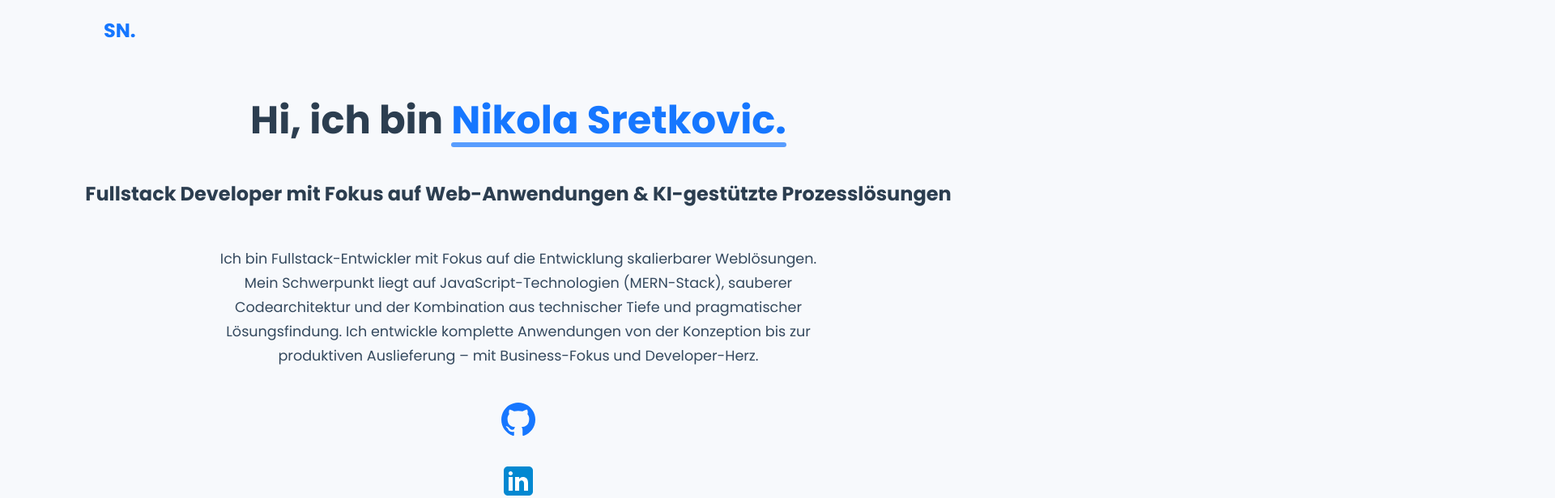
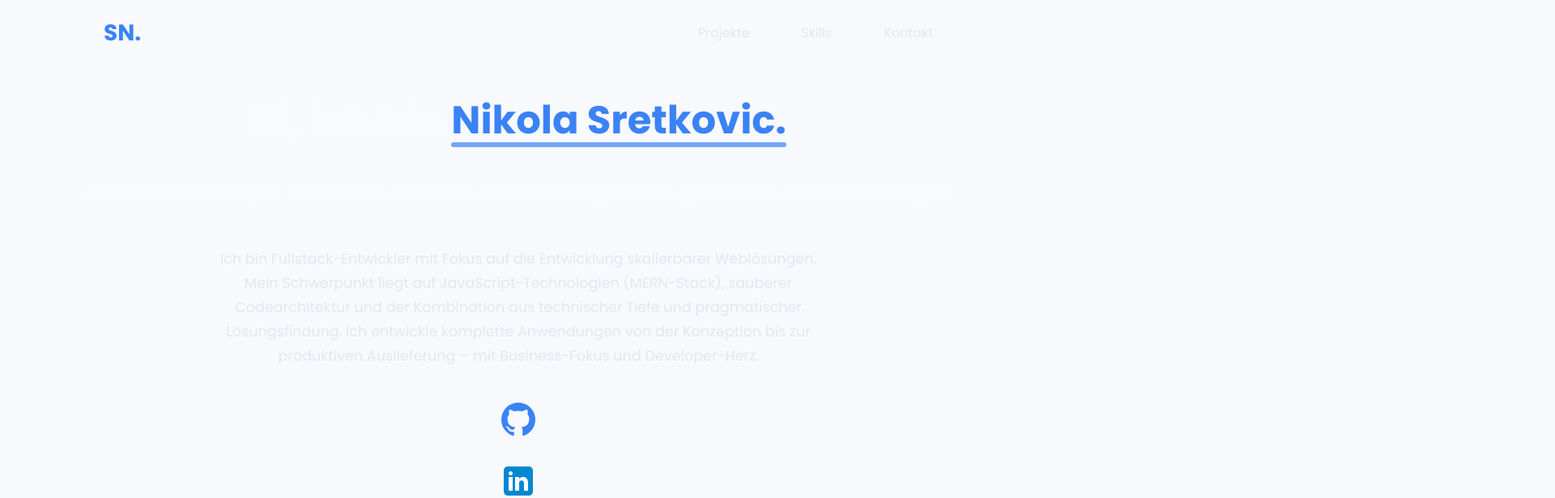
Before and after one commit to NikolaSretko/React_Landingpage, a React (Vite) app: page / in a window 1280 px wide. Shown: the top 616 px of the page at 81% size, 1920 px wide, since content can reach past the window. Built offline with nearby package versions, Linux system fonts and the light colour scheme.

Commit message:
quickfixlayout

```diff
--- a/src/components/header/Nav.jsx
+++ b/src/components/header/Nav.jsx
@@ -1,19 +1,101 @@
 
-import './Nav.scss'
+import { useEffect, useState } from 'react';
+import Dark from '../../assets/svg/Dark';
+import './Nav.scss';
 
-const Nav = () => {
+const Nav = ({ setzeDenLightModus }) => {
+    const [activeSection, setActiveSection] = useState('home');
+    const [scrolled, setScrolled] = useState(false);
 
+    const toggleLightMode = () => {
+        setzeDenLightModus(state => !state);
+    };
+
+    useEffect(() => {
+        const handleScroll = () => {
+            // Update navbar style when scrolled
+            if (window.scrollY > 100) {
+                setScrolled(true);
+            } else {
+                setScrolled(false);
+            }
+
+            // Update active section based on scroll position
+            const sections = ['home', 'projects', 'skills', 'contact'];
+            const scrollPosition = window.scrollY + 300;
+
+            for (const section of sections) {
+                const element = document.getElementById(section);
+                if (element) {
+                    const offsetTop = element.offsetTop;
+                    const height = element.offsetHeight;
+
+                    if (scrollPosition >= offsetTop && scrollPosition < offsetTop + height) {
+                        setActiveSection(section);
+                        break;
+                    }
+                }
+            }
+        };
+
+        window.addEventListener('scroll', handleScroll);
+        return () => window.removeEventListener('scroll', handleScroll);
+    }, []);
+
+    const scrollToSection = (sectionId) => {
+        const element = document.getElementById(sectionId);
+        if (element) {
+            window.scrollTo({
+                top: element.offsetTop - 100,
+                behavior: 'smooth'
+            });
+        }
+    };
 
     return(
-        <nav className='navbar'>
-            <a href="#">SN.</a>
-            <ul>
-                <div >
-                </div>
+        <nav className={`navbar ${scrolled ? 'scrolled' : ''}`}>
+            <a href="#" onClick={() => scrollToSection('home')} className="logo">SN.</a>
+            <ul className="nav-links">
+                <li>
+                    <a
+                        href="#projects"
+                        onClick={(e) => {
+                            e.preventDefault();
+                            scrollToSection('projects');
+                        }}
+                        className={activeSection === 'projects' ? 'active' : ''}
+                    >
+                        Projekte
+                    </a>
+                </li>
+                <li>
+                    <a
+                        href="#skills"
+                        onClick={(e) => {
+                            e.preventDefault();
+                            scrollToSection('skills');
+                        }}
+                        className={activeSection === 'skills' ? 'active' : ''}
+                    >
+                        Skills
+                    </a>
+                </li>
+                <li>
+                    <a
+                        href="#contact"
+                        onClick={(e) => {
+                            e.preventDefault();
+                            scrollToSection('contact');
+                        }}
+                        className={activeSection === 'contact' ? 'active' : ''}
+                    >
+                        Kontakt
+                    </a>
+                </li>
+
             </ul>
         </nav>
     );
-}
-
+};
 
 export default Nav;
--- a/src/components/header/Nav.scss
+++ b/src/components/header/Nav.scss
@@ -0,0 +1,113 @@
+.navbar {
+  display: flex;
+  justify-content: space-between;
+  align-items: center;
+  padding: 1.5rem 5%;
+  position: fixed;
+  top: 0;
+  left: 0;
+  width: 90%;
+  z-index: 1000;
+  transition: all 0.3s ease;
+
+  &.scrolled {
+    background-color: var(--card-bg);
+    box-shadow: 0 4px 20px rgba(0, 0, 0, 0.08);
+    padding: 1rem 5%;
+  }
+
+  .logo {
+    font-size: 1.75rem;
+    font-weight: 700;
+    color: var(--primary-color);
+    text-decoration: none;
+    transition: all 0.3s ease;
+
+    &:hover {
+      transform: translateY(-2px);
+    }
+  }
+
+  .nav-links {
+    display: flex;
+    align-items: center;
+    list-style: none;
+    margin: 0;
+    padding: 0;
+
+    li {
+      margin-left: 2.5rem;
+
+      a {
+        font-size: 1rem;
+        text-decoration: none;
+        color: var(--text-color);
+        position: relative;
+        transition: all 0.3s ease;
+        font-weight: 500;
+        padding-bottom: 5px;
+
+        &:hover {
+          color: var(--primary-color);
+        }
+
+        &::after {
+          content: '';
+          position: absolute;
+          bottom: 0;
+          left: 0;
+          width: 0;
+          height: 2px;
+          background-color: var(--primary-color);
+          transition: width 0.3s ease;
+          border-radius: 2px;
+        }
+
+        &:hover::after, &.active::after {
+          width: 100%;
+        }
+
+        &.active {
+          color: var(--primary-color);
+          font-weight: 600;
+        }
+      }
+
+      &.mode-toggle-container {
+        cursor: pointer;
+        display: flex;
+        align-items: center;
+      }
+    }
+  }
+
+  @media (max-width: 768px) {
+    .nav-links {
+      li {
+        margin-left: 1.5rem;
+
+        a {
+          font-size: 0.9rem;
+        }
+      }
+    }
+  }
+
+  @media (max-width: 576px) {
+    padding: 1rem 5%;
+
+    .logo {
+      font-size: 1.5rem;
+    }
+
+    .nav-links {
+      li {
+        margin-left: 1rem;
+
+        a {
+          font-size: 0.8rem;
+        }
+      }
+    }
+  }
+}
--- a/src/components/projectsection/ProjectSection.scss
+++ b/src/components/projectsection/ProjectSection.scss
@@ -2,6 +2,7 @@
   padding: 5rem 2rem;
   max-width: 1200px;
   margin: 0 auto;
+;
 
   .section-title {
     text-align: center;
@@ -32,6 +33,20 @@
       align-items: center;
     }
   }
+
+.swiper {
+  .swiper-slide {
+    background: transparent !important;
+    box-shadow: none !important;
+  }
+
+  .swiper-slide-shadow {
+    display: none !important;
+  }
+}
+
+
+
 
   .project-card {
     width: 100%;
--- a/src/pages/Home.jsx
+++ b/src/pages/Home.jsx
@@ -1,4 +1,4 @@
-
+import { useState, useEffect } from 'react';
 import Header from '../components/header/Header';
 import ProjectSection from '../components/projectsection/ProjectSection';
 import SkillSection from '../components/skillsection/SkillSection';
@@ -7,15 +7,33 @@ import Footer from '../components/footer/Footer';
 import './Home.scss';
 
 const Home = () => {
+  const [lightMode, setlightMode] = useState(() => {
+    const savedMode = localStorage.getItem('lightMode');
+    return savedMode ? JSON.parse(savedMode) : false;
+  });
 
-
+  useEffect(() => {
+    localStorage.setItem('lightMode', JSON.stringify(lightMode));
+  }, [lightMode]);
 
   return (
-    <div >
-      <Header  />
-      <ProjectSection />
-      <SkillSection />
-      <ContactSection />
+    <div className={lightMode ? 'light' : 'dark'}>
+      <div id="home">
+        <Header setzeDenLightModus={setlightMode} />
+      </div>
+
+      <div id="projects">
+        <ProjectSection />
+      </div>
+
+      <div id="skills">
+        <SkillSection />
+      </div>
+
+      <div id="contact">
+        <ContactSection />
+      </div>
+
       <Footer />
     </div>
   );
```
